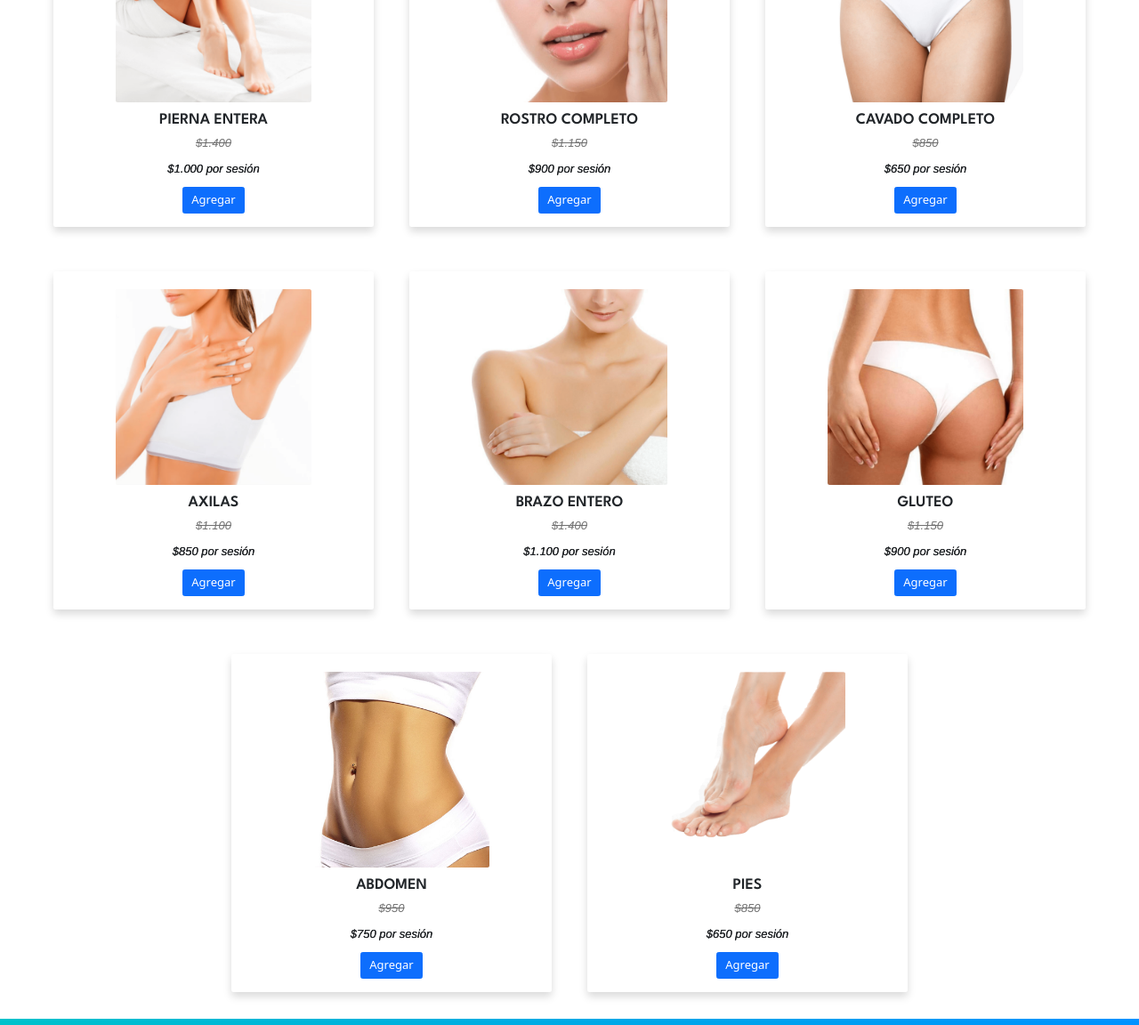
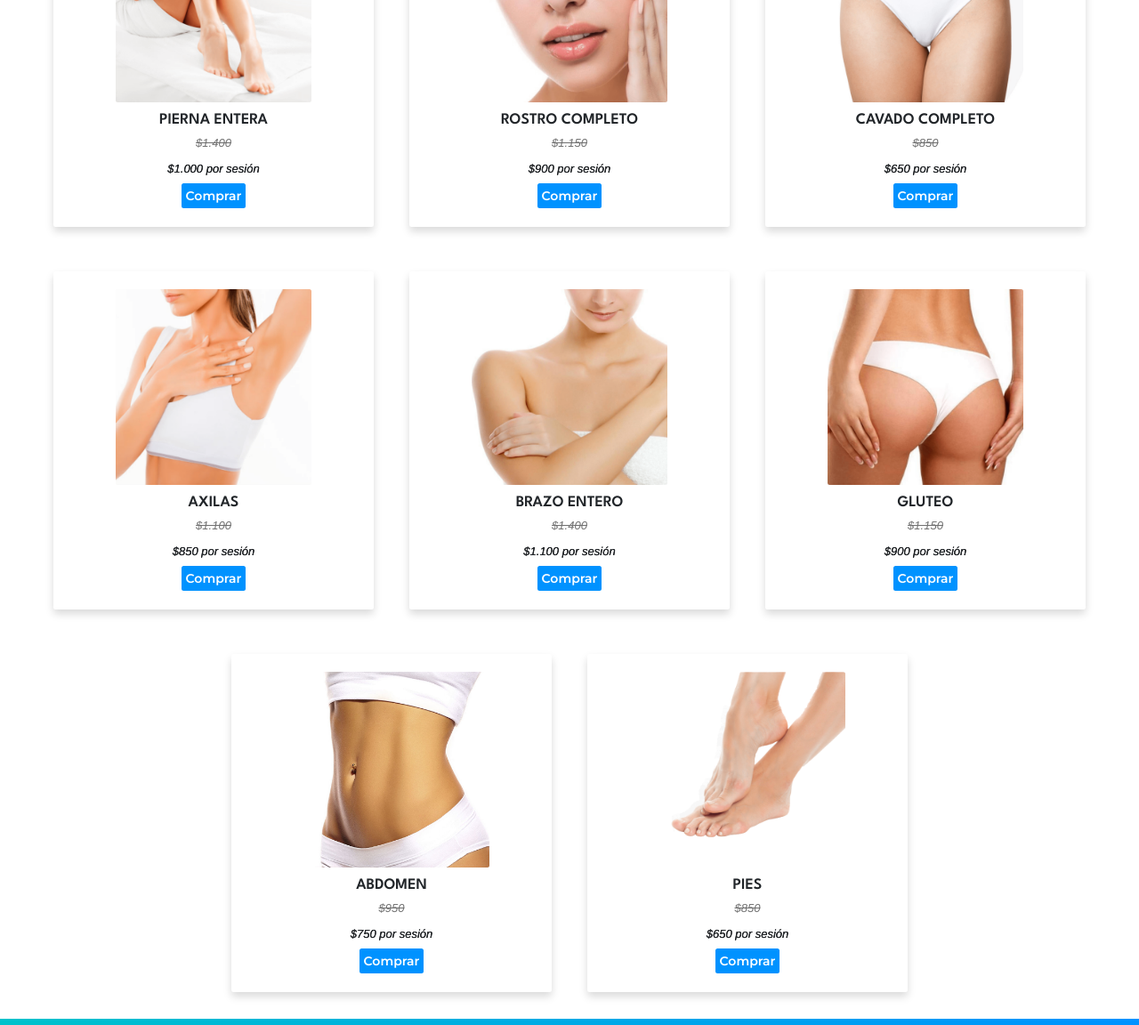
Before and after one commit to Nicovenezia/CentroEstetico-NicolasVenezia, a website: page pag/tienda.html in a window 1280 px wide. Shown: the part 398-1550 px from the top of the page at 89% size. Drawn offline with nearby package versions, Linux system fonts and the light colour scheme.

Commit message:
agregando compra en tienda

```diff
--- a/pag/tienda.html
+++ b/pag/tienda.html
@@ -98,7 +98,7 @@
                 <h3 class="nombreProductos">PIERNA ENTERA</h3>
                 <p class="precioProductos descuento">$1.400</p>
                 <p class="precioProductos">$1.000 por sesión</p>
-                <button type="button" class="btn btn-primary agergarProductos">Agregar</button>
+                <a class="agregarProductos rounded" href="https://api.whatsapp.com/send?phone=33145083&text=Buenas,%20queria%20hacer%20la%20compra%20de%20un%20producto.">Comprar</a>
             </div>
 
             <div class="col-12 shadow p-3 mb-5 bg-body rounded cajaProductos">
@@ -106,7 +106,7 @@
                 <h3 class="nombreProductos">ROSTRO COMPLETO</h3>
                 <p class="precioProductos descuento">$1.150</p>
                 <p class="precioProductos">$900 por sesión</p>
-                <button type="button" class="btn btn-primary agergarProductos">Agregar</button>
+                <a class="agregarProductos rounded" href="https://api.whatsapp.com/send?phone=33145083&text=Buenas,%20queria%20hacer%20la%20compra%20de%20un%20producto.">Comprar</a>
             </div>
 
             <div class="col-12 shadow p-3 mb-5 bg-body rounded cajaProductos">
@@ -114,7 +114,7 @@
                 <h3 class="nombreProductos">CAVADO COMPLETO</h3>
                 <p class="precioProductos descuento">$850</p>
                 <p class="precioProductos">$650 por sesión</p>
-                <button type="button" class="btn btn-primary agergarProductos">Agregar</button>
+                <a class="agregarProductos rounded" href="https://api.whatsapp.com/send?phone=33145083&text=Buenas,%20queria%20hacer%20la%20compra%20de%20un%20producto.">Comprar</a>
             </div>
 
             <div class="col-12 shadow p-3 mb-5 bg-body rounded cajaProductos">
@@ -122,7 +122,7 @@
                 <h3 class="nombreProductos">AXILAS</h3>
                 <p class="precioProductos descuento">$1.100</p>
                 <p class="precioProductos">$850 por sesión</p>
-                <button type="button" class="btn btn-primary agergarProductos">Agregar</button>
+                <a class="agregarProductos rounded" href="https://api.whatsapp.com/send?phone=33145083&text=Buenas,%20queria%20hacer%20la%20compra%20de%20un%20producto.">Comprar</a>
             </div>
 
             <div class="col-12 shadow p-3 mb-5 bg-body rounded cajaProductos">
@@ -130,7 +130,7 @@
                 <h3 class="nombreProductos">BRAZO ENTERO</h3>
                 <p class="precioProductos descuento">$1.400</p>
                 <p class="precioProductos">$1.100 por sesión</p>
-                <button type="button" class="btn btn-primary agergarProductos">Agregar</button>
+                <a class="agregarProductos rounded" href="https://api.whatsapp.com/send?phone=33145083&text=Buenas,%20queria%20hacer%20la%20compra%20de%20un%20producto.">Comprar</a>
             </div>
 
             <div class="col-12 shadow p-3 mb-5 bg-body rounded cajaProductos">
@@ -138,7 +138,7 @@
                 <h3 class="nombreProductos">GLUTEO</h3>
                 <p class="precioProductos descuento">$1.150</p>
                 <p class="precioProductos">$900 por sesión</p>
-                <button type="button" class="btn btn-primary agergarProductos">Agregar</button>
+                <a class="agregarProductos rounded" href="https://api.whatsapp.com/send?phone=33145083&text=Buenas,%20queria%20hacer%20la%20compra%20de%20un%20producto.">Comprar</a>
             </div>
 
             <div class="col-12 shadow p-3 mb-5 bg-body rounded cajaProductos">
@@ -146,7 +146,7 @@
                 <h3 class="nombreProductos">ABDOMEN</h3>
                 <p class="precioProductos descuento">$950</p>
                 <p class="precioProductos">$750 por sesión</p>
-                <button type="button" class="btn btn-primary agergarProductos">Agregar</button>
+                <a class="agregarProductos rounded" href="https://api.whatsapp.com/send?phone=33145083&text=Buenas,%20queria%20hacer%20la%20compra%20de%20un%20producto.">Comprar</a>
             </div>
 
             <div class="col-12 shadow p-3 mb-5 bg-body rounded cajaProductos">
@@ -154,7 +154,7 @@
                 <h3 class="nombreProductos">PIES</h3>
                 <p class="precioProductos descuento">$850</p>
                 <p class="precioProductos">$650 por sesión</p>
-                <button type="button" class="btn btn-primary agergarProductos">Agregar</button>
+                <a class="agregarProductos rounded" href="https://api.whatsapp.com/send?phone=33145083&text=Buenas,%20queria%20hacer%20la%20compra%20de%20un%20producto.">Comprar</a>
             </div>
         </div>
     </section>
--- a/scss/styles.scss
+++ b/scss/styles.scss
@@ -190,10 +190,19 @@ SECTION TIENDA        SECTION TIENDA           SECTION TIENDA
     color: rgb(112, 112, 112);
 }
 
-.agergarProductos{
+.agregarProductos{
     width: 7rem;
     height: 3rem;
-    font-size: 1.1rem;
+    font-size: 1.4rem;
+    text-decoration: none;
+    background-color: rgba(0,146,255,1);
+    color: white;
+    padding: 0.5rem;
+    font-family: $fuente-nav;
+}
+
+.agregarProductos:hover{
+    background-color: $color-header;
 }
 
 /*
```
Also changed, not shown: css/styles.css.
